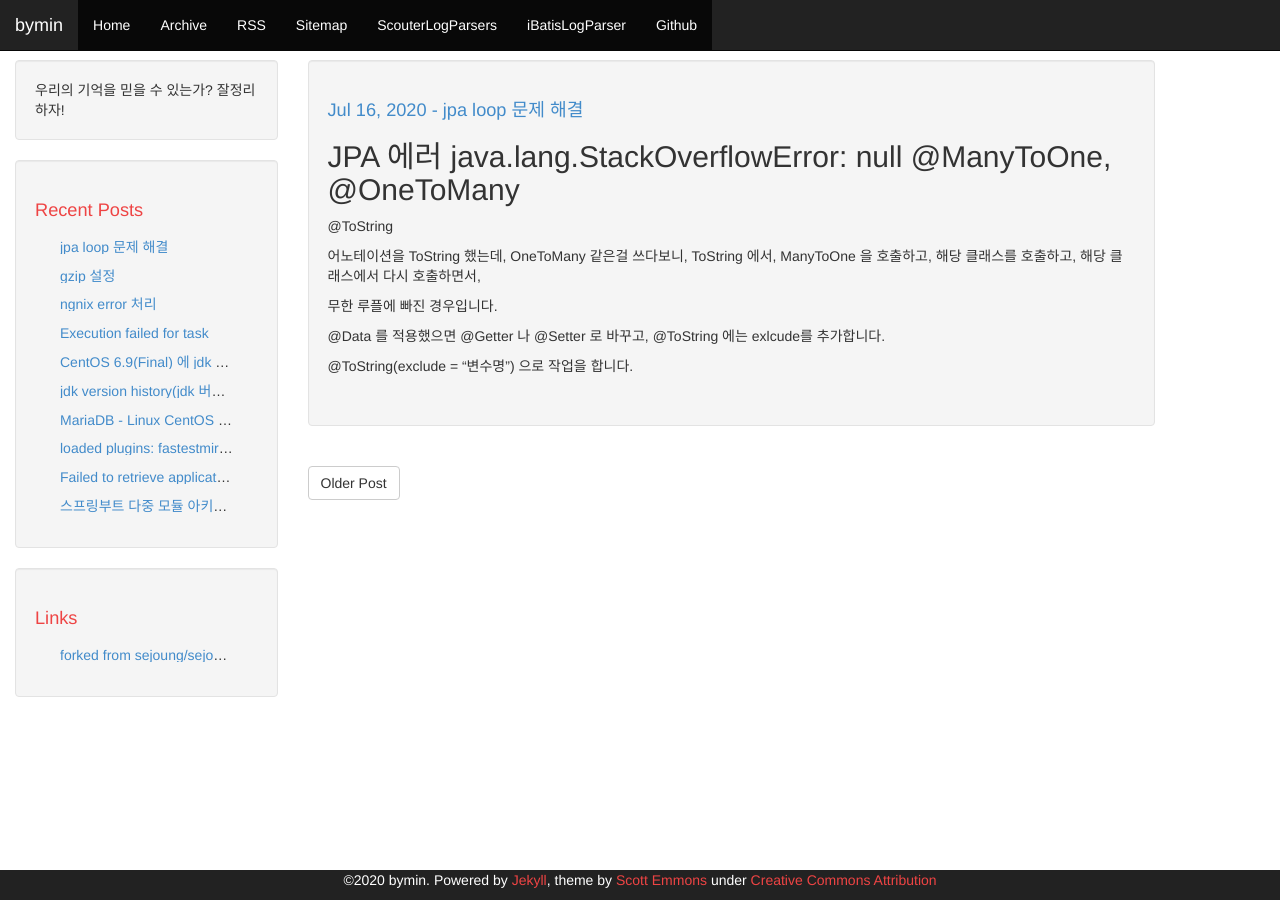
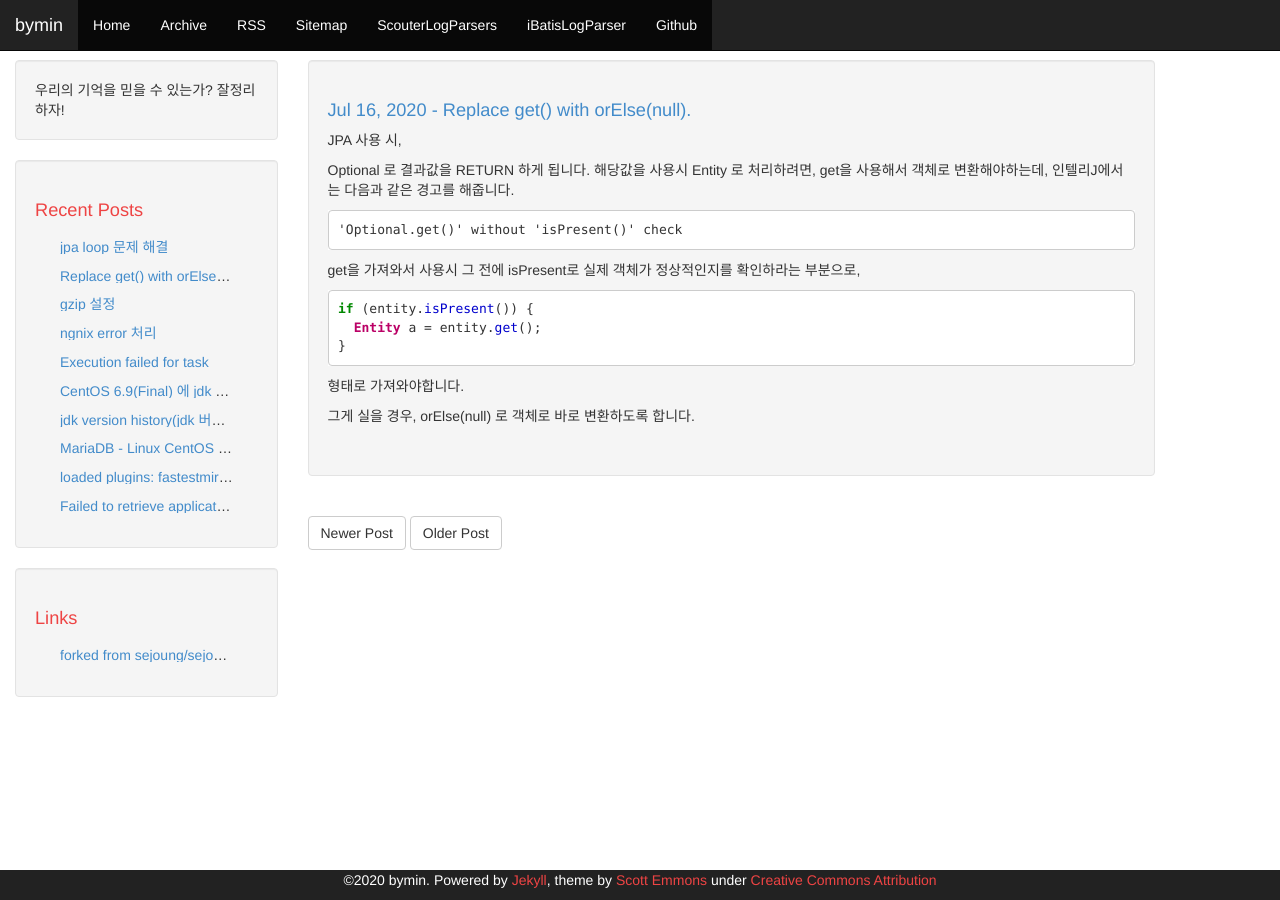
Before and after one commit to youngclown/youngclown.github.io, a Jekyll site: the page built from _posts/2020-07-16-jpa_loop.md, in a window 1280 px wide. Built offline with Jekyll 4.4.1, drawn with Linux system fonts in a browser that asks for light colours; comment, search, counter and statistics services are not loaded.

Commit message:
jpa 기능 정의

````diff
--- a/_posts/2020-07-16-jpa_loop.md
+++ b/_posts/2020-07-16-jpa_loop.md
@@ -1,23 +1,27 @@
 ---
 layout: post
-title: "jpa loop 문제 해결"
+title: "Replace get() with orElse(null)."
 comments: true
 ---
 
-JPA 에러 java.lang.StackOverflowError: null @ManyToOne, @OneToMany
----
+JPA 사용 시,
 
-@ToString
+Optional<Entity> 로 결과값을 RETURN 하게 됩니다.
+해당값을 사용시 Entity 로 처리하려면,
+get을 사용해서 객체로 변환해야하는데, 인텔리J에서는
+다음과 같은 경고를 해줍니다.
 
-어노테이션을 ToString 했는데, OneToMany 같은걸 쓰다보니,
-ToString 에서, ManyToOne 을 호출하고, 해당 클래스를 호출하고,
-해당 클래스에서 다시 호출하면서,
+```
+'Optional.get()' without 'isPresent()' check
+```
 
-무한 루플에 빠진 경우입니다.
+get을 가져와서 사용시 그 전에 isPresent로 실제 객체가 정상적인지를 확인하라는 부분으로,
 
+```java
+if (entity.isPresent()) {
+  Entity a = entity.get();
+}
+```
+형태로 가져와야합니다.
 
-@Data 를 적용했으면 @Getter 나 @Setter 로 바꾸고,
-@ToString 에는 exlcude를 추가합니다.
-
-@ToString(exclude = "변수명")
-으로 작업을 합니다.
+그게 실을 경우, orElse(null) 로 객체로 바로 변환하도록 합니다.
````
Also changed, not shown: _posts/2020-09-11-jpa_orElse.md (added, +25 -0 lines).
